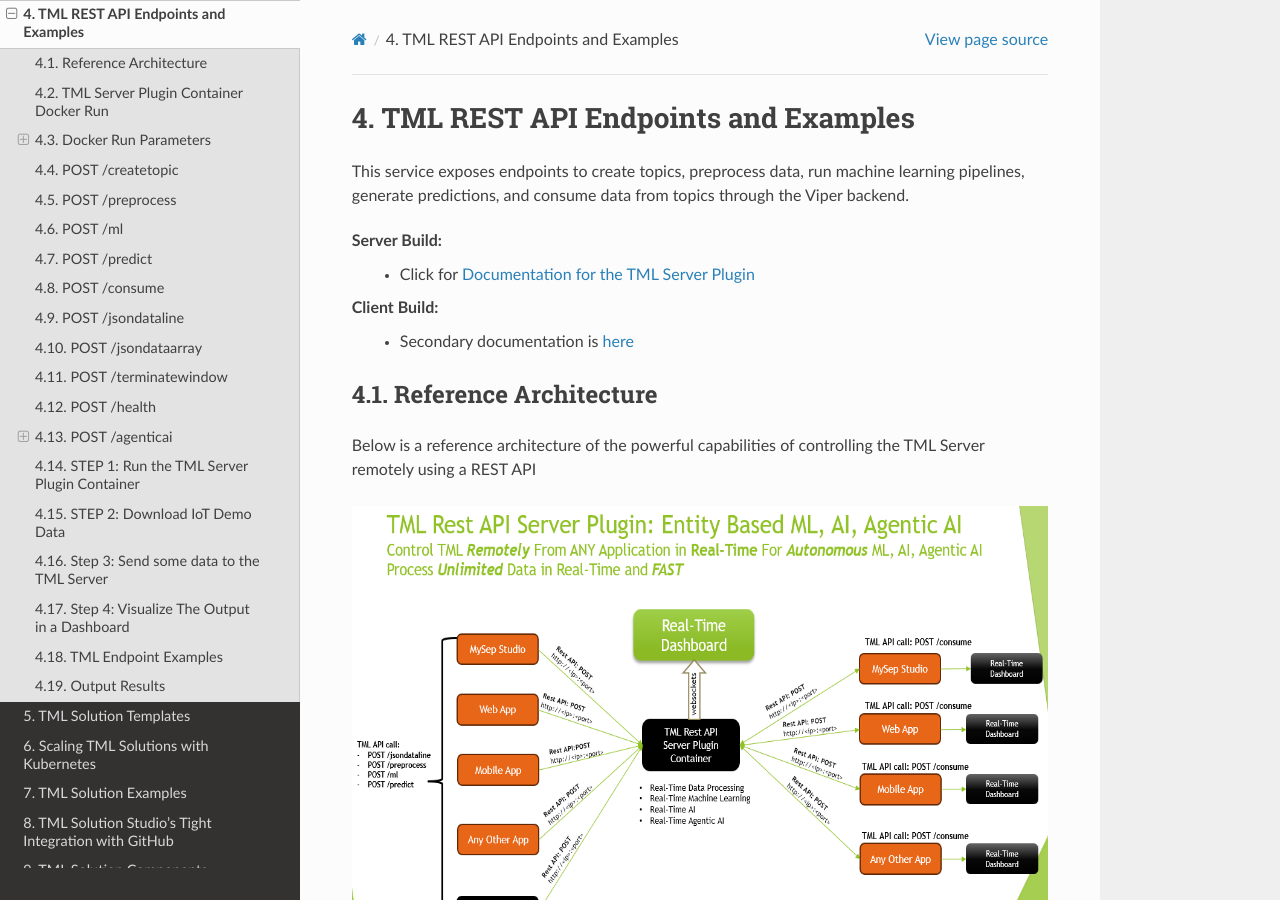
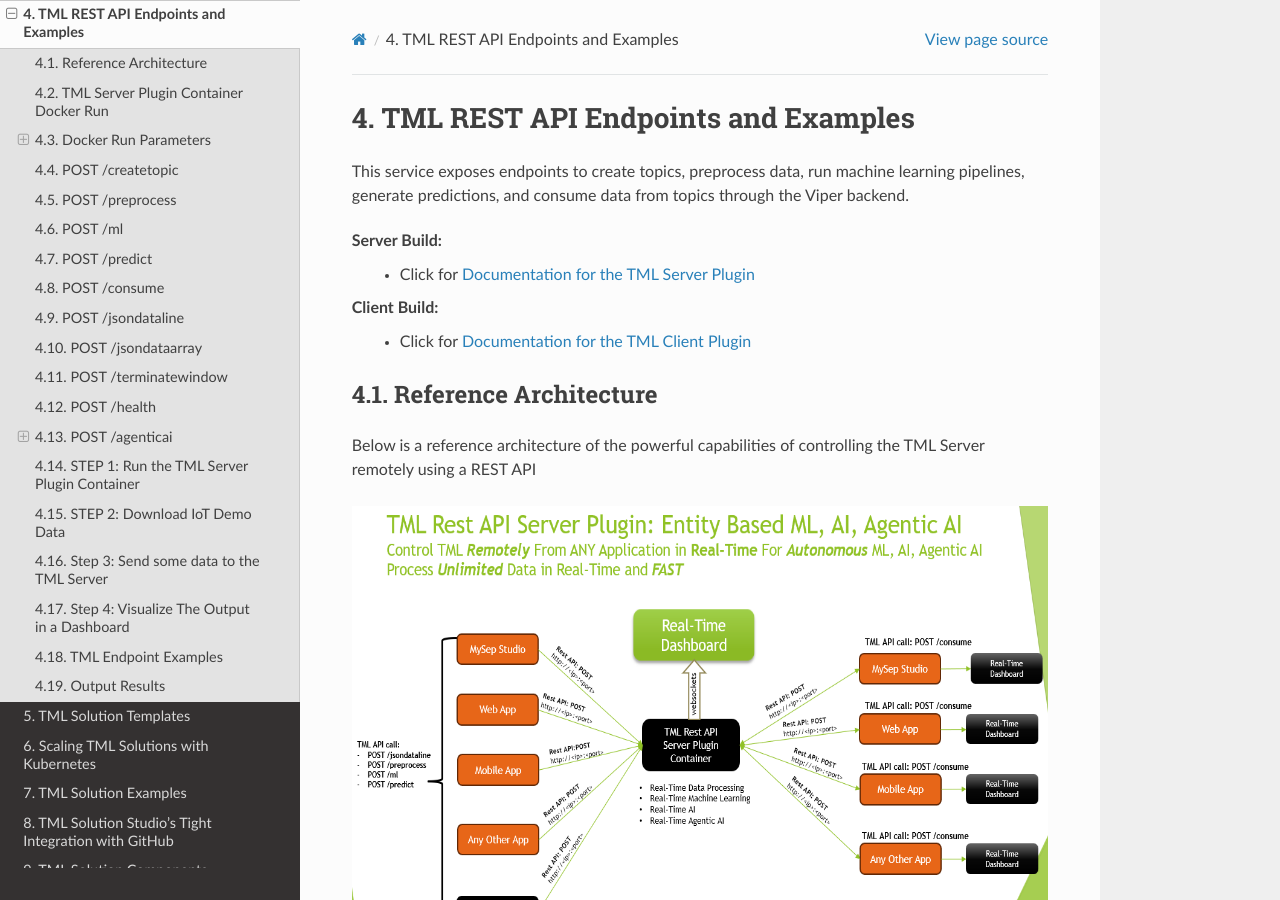
Before and after one commit to smaurice101/readthedocs, a Sphinx documentation site: the page built from docs/source/tmlapi.rst, in a window 1280 px wide and 900 px high. Built offline with Sphinx 7.4.7 and the Read the Docs theme 3.1.0, drawn with Linux system fonts in a browser that asks for light colours; pages that are not in the unit, such as notebooks, are missing from menus.

Commit message:
Update tmlapi.rst

```diff
--- a/docs/source/tmlapi.rst
+++ b/docs/source/tmlapi.rst
@@ -8,7 +8,7 @@ Server Build:
  - Click for `Documentation for the TML Server Plugin <https://tml-server-v1-plugin-3f10-ml-agenticai-restapi.readthedocs.io/en/latest/>`_
 
 Client Build:
- - Secondary documentation is `here <https://tml-server-v1-plugin-aefa-ml-agenticai-restapi.readthedocs.io/en/latest/>`_
+ - Click for `Documentation for the TML Client Plugin <https://tml-server-v1-plugin-aefa-ml-agenticai-restapi.readthedocs.io/en/latest/>`_
 
 Reference Architecture
 ----------------------
```
